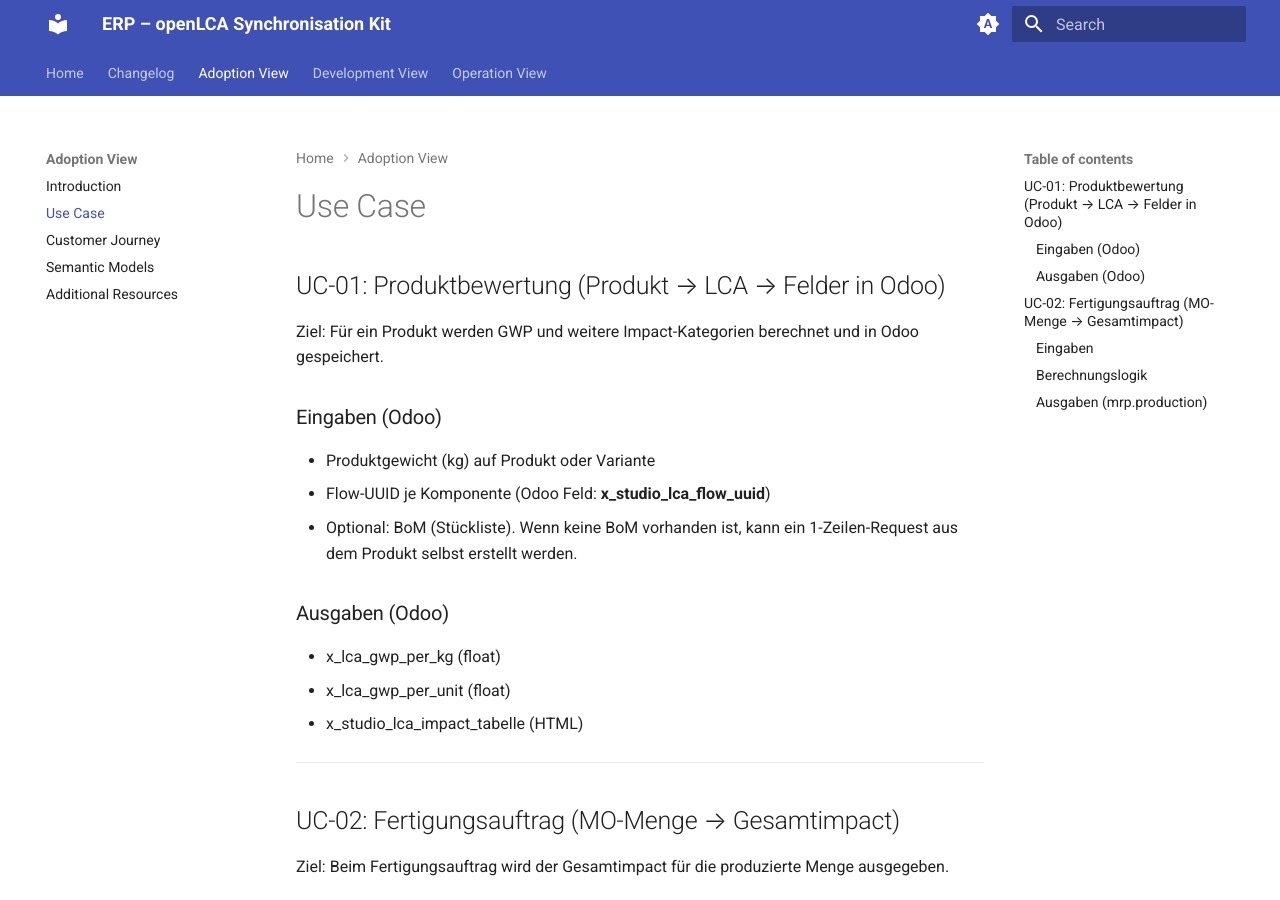
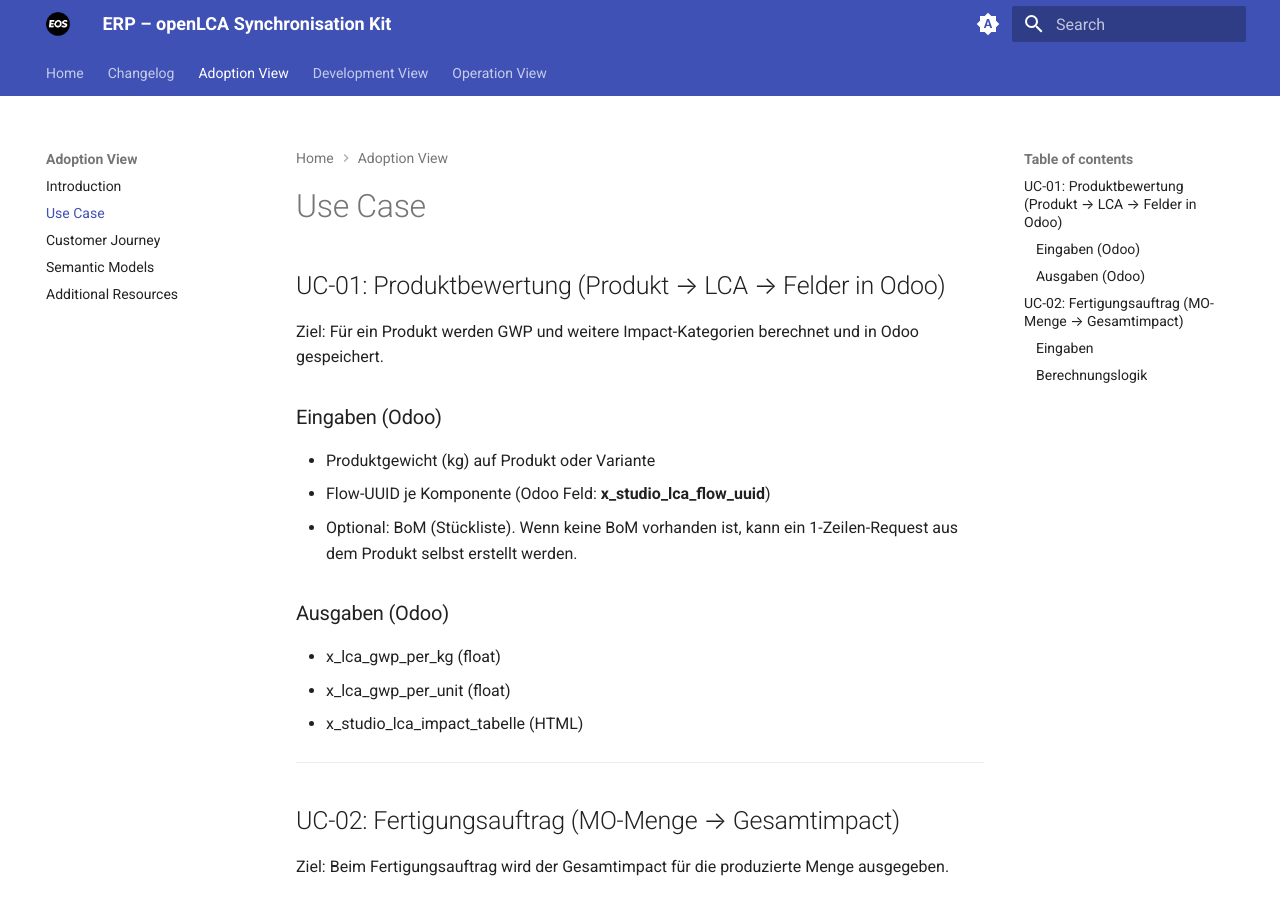
Before and after one commit to rrajab97/ERP_OpenLCA_Synchro, an MkDocs documentation site: the page built from docs/adoption-view/use-case.md, in a window 1280 px wide and 900 px high. Built offline with MkDocs 1.6.1 and Material for MkDocs 9.7.7, drawn with Linux system fonts in a browser that asks for light colours.

Commit message:
Updated icon

```diff
--- a/docs/adoption-view/use-case.md
+++ b/docs/adoption-view/use-case.md
@@ -26,8 +26,7 @@ Ziel: Beim Fertigungsauftrag wird der Gesamtimpact für die produzierte Menge au
 - Gesamtwert je Impact = Impact pro Stück × MO Menge
 - Zusätzlich kann pro kg skaliert werden, falls benötigt.
 
-### Ausgaben (mrp.production)
-|                            |                                    |
+|Ausgaben (mrp.production)   |                                    |
 | -------------------------  | ---------------------------------- |
 | Gesamt-CO₂ (GWP)           | **x_studio_total_co**              |
 | Impact-Tabelle             | **x_studio_lca_impact_ergebnisse** |
--- a/mkdocs.yml
+++ b/mkdocs.yml
@@ -1,8 +1,10 @@
 site_name: ERP – openLCA Synchronisation Kit
 
 theme:
+  favicon: assets/images/favicon.ico
+  logo: assets/images/logo.png
   name: material
-  color_mode: auto
+  color_mode: dark
   features:
     - navigation.path
     - navigation.indexes
```
Also changed, not shown: docs/adoption-view/semantic-models.md (+1 -1 lines), docs/assets/images/favicon.ico (added), docs/assets/images/logo.png (added).
